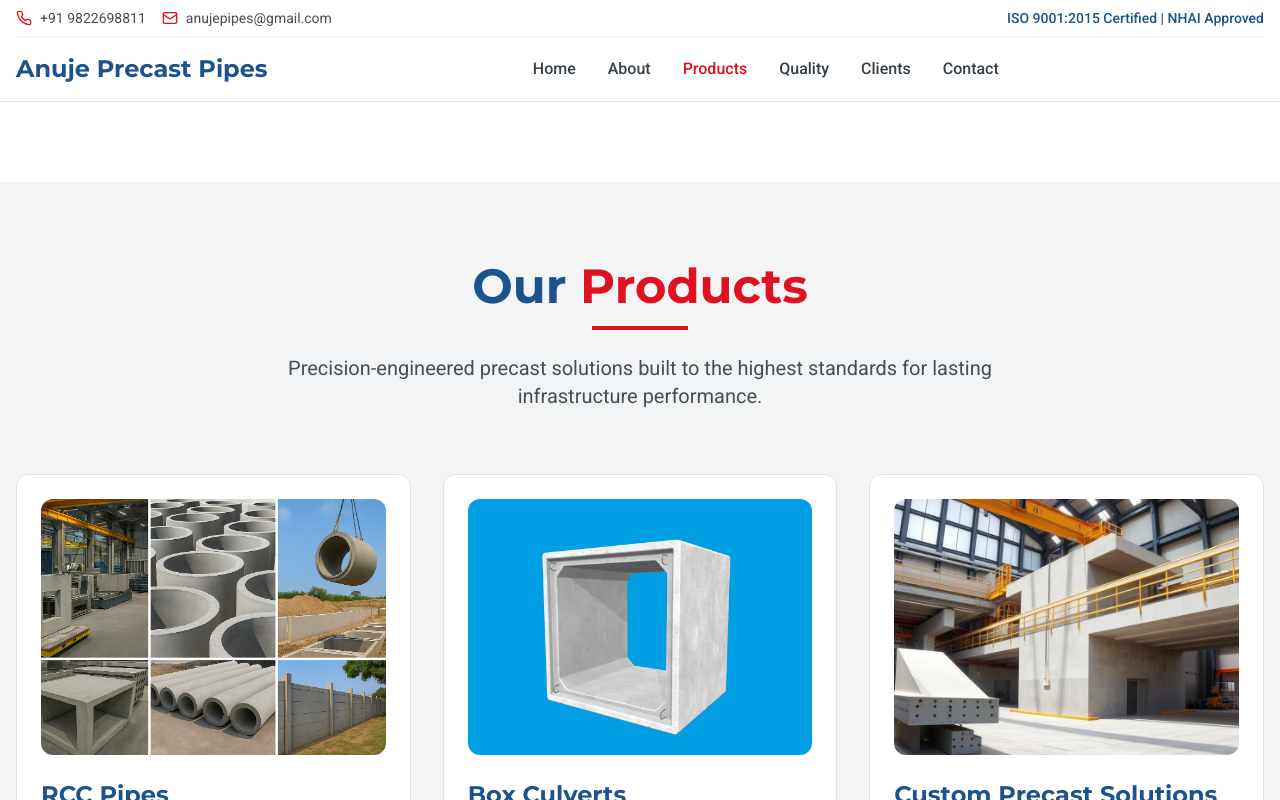
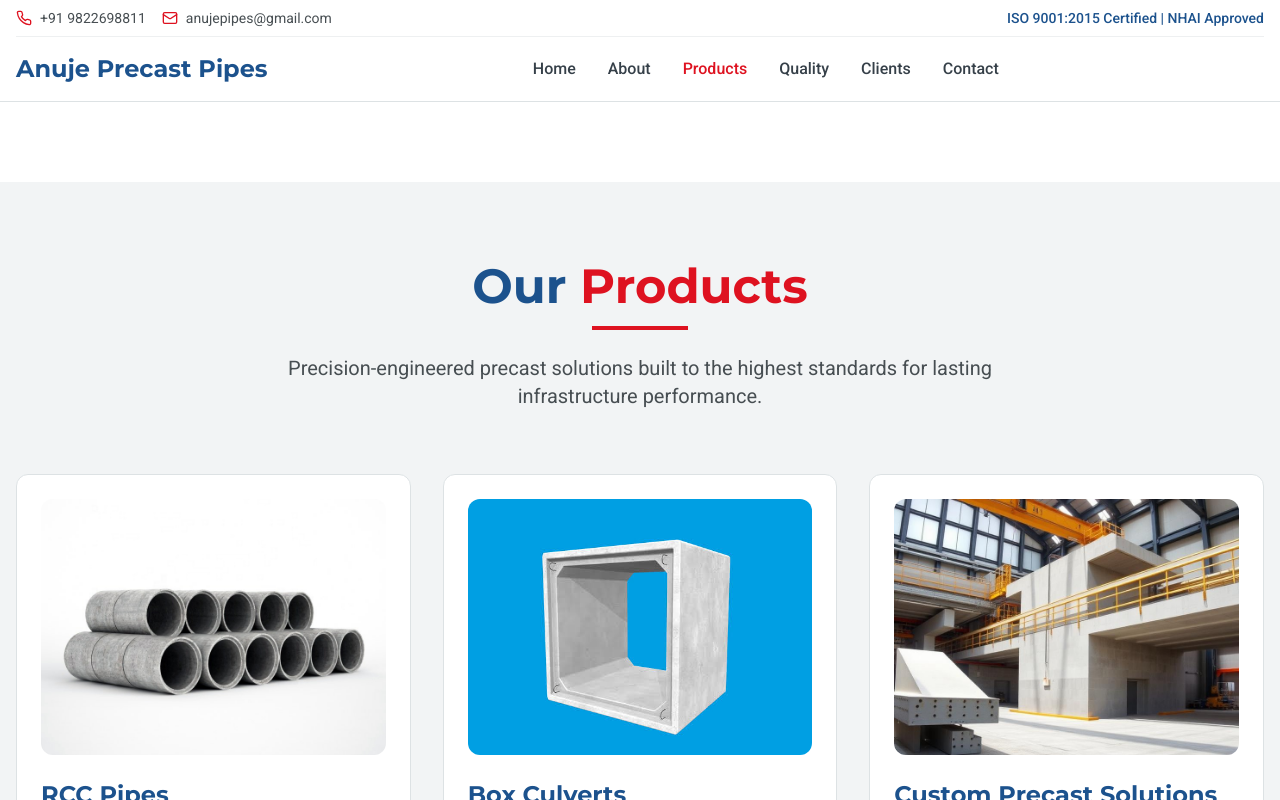
Before and after one commit to khotsharvil/anuje-precast-digital-hub, a React (Vite) app: page /products in a window 1280 px wide. Shown: the top 800 px of the page. Built offline with nearby package versions, Linux system fonts and the light colour scheme.

Commit message:
Reverted to commit adfa1de4e86c7598380f621e25e0f84ad6374be6

```diff
--- a/src/components/Products.tsx
+++ b/src/components/Products.tsx
@@ -1,5 +1,5 @@
 import { ArrowRight, CheckCircle } from 'lucide-react';
-import productsCollageImage from '@/assets/products-collage.jpg';
+const rccPipesImage = '/lovable-uploads/fe9ae56f-afe9-4d7e-93d5-f3c922ce86a2.png';
 const boxCulvertsImage = '/lovable-uploads/f8113a1c-7de7-4df1-ad1b-373ba789e31f.png';
 import customPrecastImage from '@/assets/custom-precast.jpg';
 import productsShowcaseImage from '@/assets/products-showcase.jpg';
@@ -12,7 +12,7 @@ const Products = () => {
       description: "High load-bearing capacity, smooth finish, long service life for all drainage and infrastructure needs.",
       features: ["High load-bearing capacity", "Smooth finish", "Long service life"],
       applications: ["Drainage", "Sewage", "Stormwater", "Irrigation"],
-      image: productsCollageImage,
+      image: rccPipesImage,
       alt: "RCC pipes for drainage and infrastructure"
     },
     {
```
Also changed, not shown: src/assets/products-collage.jpg (deleted).
